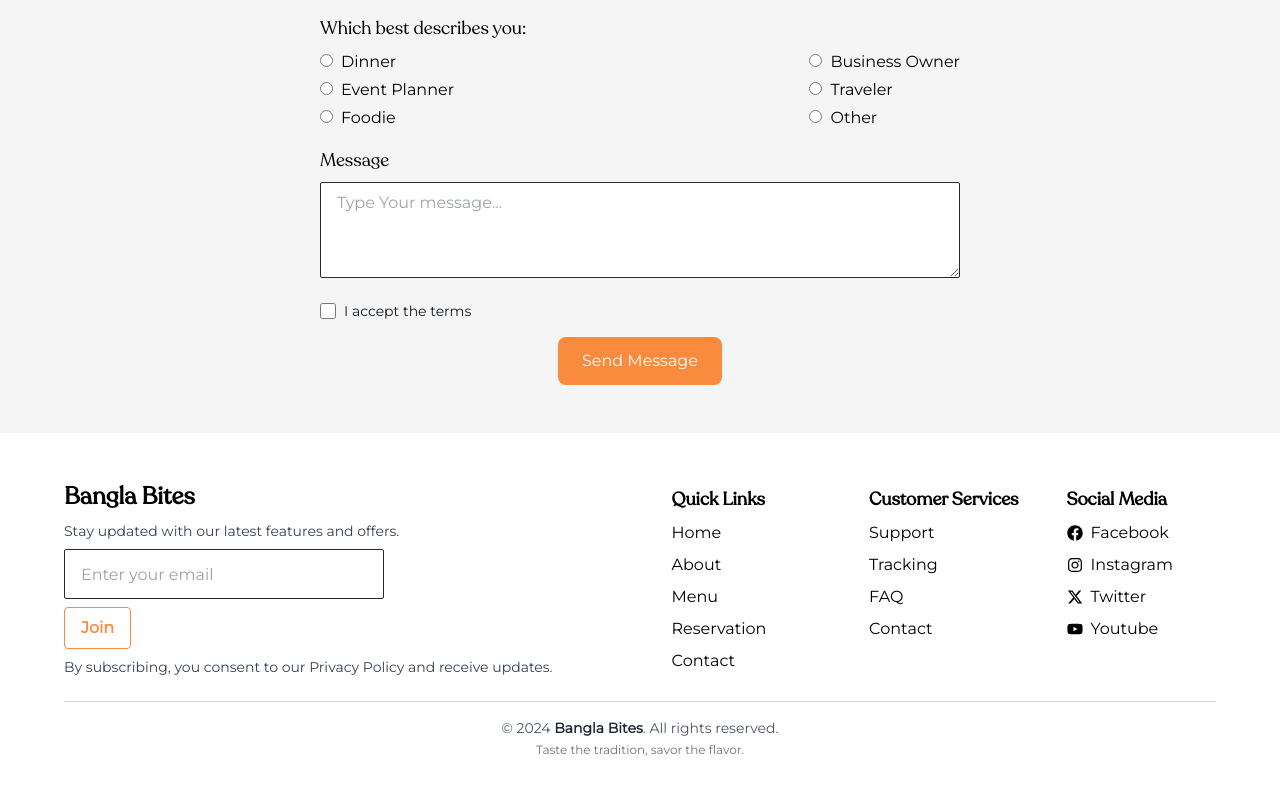
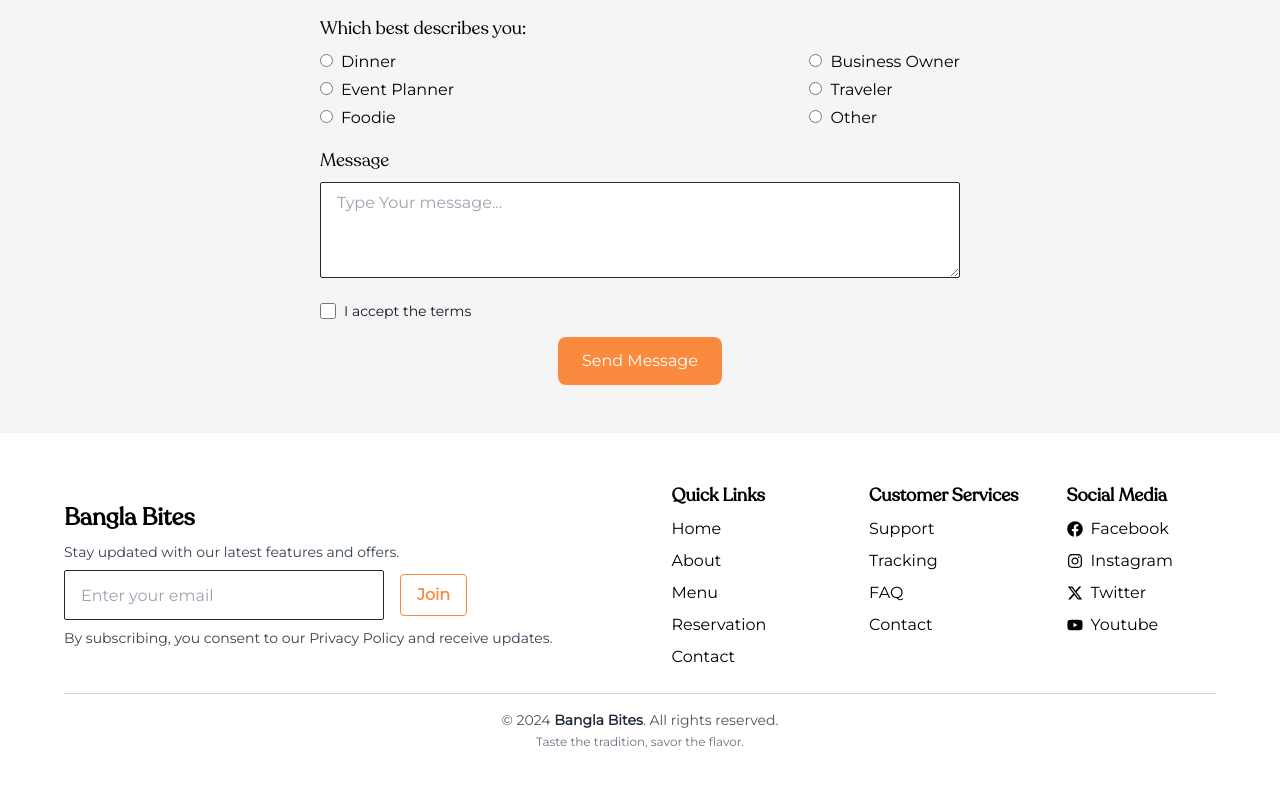
Before and after one commit to alsouhardyo/Bangla-Bites-Restaurant-Website, a React (Vite) app: page / in a window 1280 px wide. Shown: the part 3792-4584 px from the top of the page. Built offline with nearby package versions, Linux system fonts and the light colour scheme.

Commit message:
flex issues

```diff
--- a/src/components/Hompage/Footer.jsx
+++ b/src/components/Hompage/Footer.jsx
@@ -38,8 +38,11 @@ const Footer = () => {
                         </p>
                     </div>
                     <div className="space-y-2">
-                        <div className="flex flex-col md:flex-row md:justify-start md:items-center md:gap-4">
-                            <form onSubmit={handleSubmit(onSubmit)} className="space-y-2">
+                        <div>
+                            <form
+                                onSubmit={handleSubmit(onSubmit)}
+                                className="flex flex-col md:flex-row md:justify-start md:items-center md:gap-4"
+                            >
                                 <input
                                     type="email"
                                     placeholder="Enter your email"
@@ -47,10 +50,13 @@ const Footer = () => {
                                     {...register("email", {
                                         required: true,
                                         pattern:
-                                            /^[a-zA-Z0-9._-]+@[a-zA-Z0-9.-]+\.[a-zA-Z]{2,6}$/
+                                            /^[a-zA-Z0-9._-]+@[a-zA-Z0-9.-]+\.[a-zA-Z]{2,6}$/,
                                     })}
                                 />
-                                <button type="submit" className="border border-accent hover:bg-accent text-accent hover:text-white font-bold py-2 px-4 rounded w-full md:w-auto">
+                                <button
+                                    type="submit"
+                                    className="border border-accent hover:bg-accent text-accent hover:text-white font-bold py-2 px-4 rounded w-full md:w-auto"
+                                >
                                     Join
                                 </button>
                             </form>
@@ -80,7 +86,10 @@ const Footer = () => {
                                     ).map((item, i) => (
                                         <li key={i} className="block">
                                             {index === 2 ? (
-                                                <Link to="#" className="flex items-center gap-2 hover:text-accent btn-transition">
+                                                <Link
+                                                    to="#"
+                                                    className="flex items-center gap-2 hover:text-accent btn-transition"
+                                                >
                                                     <p>{item.icon}</p>
                                                     <p>{item.name}</p>
                                                 </Link>
```
